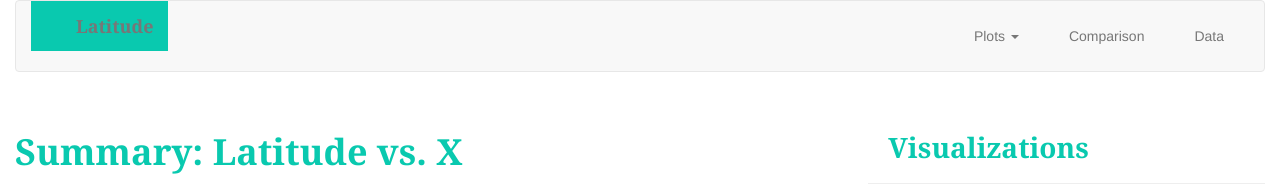
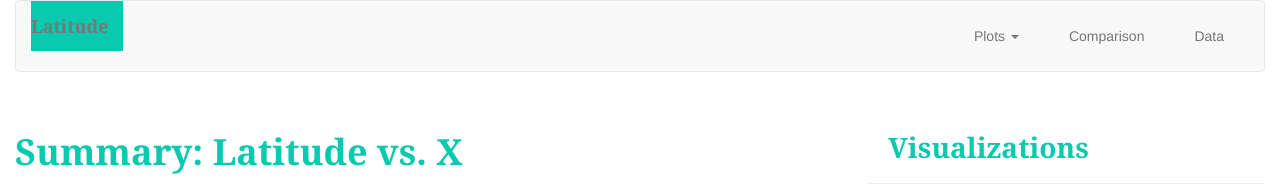
Before and after one commit to doradojt/doradojt.github.io, a plain HTML site: page index.html in a window 1280 px wide. Shown: the top 187 px of the page. Drawn offline with nearby package versions, Linux system fonts and the light colour scheme.

Commit message:
Wed changes

```diff
--- a/styles.css
+++ b/styles.css
@@ -11,7 +11,6 @@ body {
   display: inline-block;
   font-weight: bold;
   text-align: center;
-  padding-left:45px;
   background: rgb(9, 201, 175);
   cursor: pointer;
 }
```
